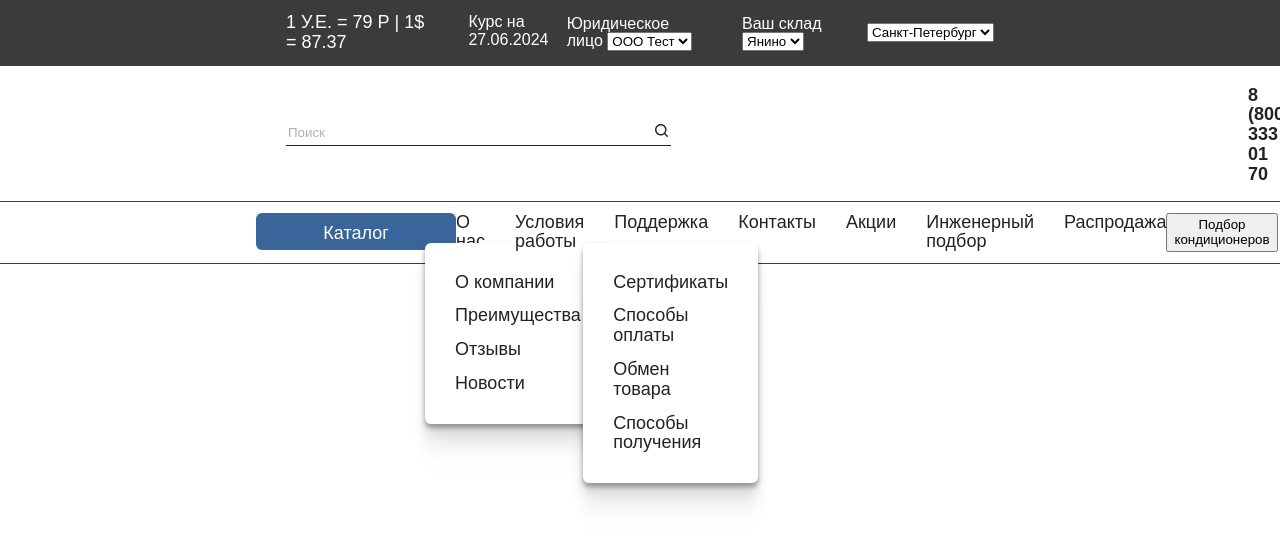
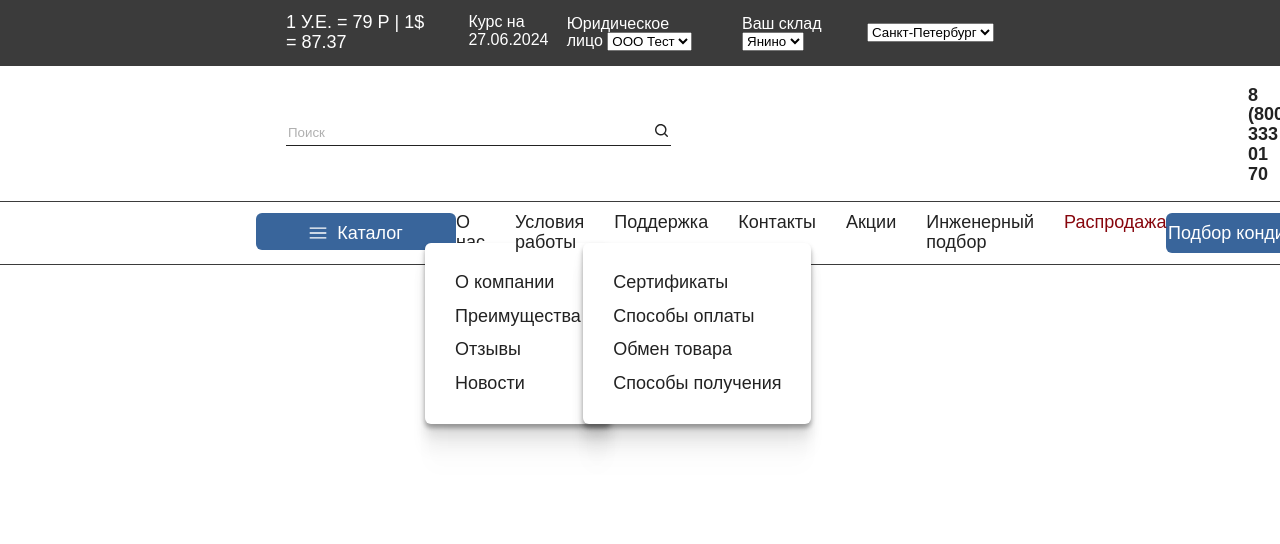
Before and after one commit to krukea/kpo, a website: page source/index.html in a window 1280 px wide. Shown: the top 544 px of the page. Drawn offline with nearby package versions, Linux system fonts and the light colour scheme; files that its build step writes are made by us from their sources; files whose address does not match are found by name.

Commit message:
catalog button icon

```diff
--- a/source/css/blocks/header.scss
+++ b/source/css/blocks/header.scss
@@ -239,6 +239,23 @@
   height: 37px;
 }
 
+.header__catalog-button span::before {
+  content: '';
+  display: inline-block;
+  width: 18px;
+  height: 12px;
+  margin-right: 10px;
+  background-image: url('../img/icon-burger.svg');
+  background-repeat: no-repeat;
+  background-size: contain;
+}
+
+.header__catalog-button.is-open span::before {
+  width: 9.5px;
+  height: 9.5px;
+  background-image: url('../img/icon-close.svg');
+}
+
 .header__nav {
   display: flex;
   align-items: center;
@@ -269,11 +286,17 @@
   color: inherit;
 }
 
+.header__menu-item-link--sale {
+  color: $decor-dark-red;
+}
+
 .header__submenu {
   /* display: none; */
   display: flex;
   flex-direction: column;
   gap: 14px;
+  width: max-content;
+
   position: absolute;
   top: 30px;
   left: -31px;
--- a/source/css/common.scss
+++ b/source/css/common.scss
@@ -66,20 +66,10 @@
   border: none;
   border-radius: 6px;
 
+  cursor: pointer;
+
   transition-duration: 0.1s;
   transition-property: color, background-color;
-
-  &--size-s {
-    width: 175px;
-  }
-
-  &--size-m {
-    width: 230px;
-  }
-
-  &--size-l {
-    width: 292px;
-  }
 
   &:hover {
     opacity: 0.8;
--- a/source/css/fonts.scss
+++ b/source/css/fonts.scss
@@ -3,9 +3,9 @@
   font-weight: 400;
   font-style: normal;
 
-  font-display: swap;
+  /* font-display: swap; */
 
-  src: local('Gotham Pro'), local('GothamPro'), url('../fonts/GothamPro.woff') format('woff'),
+  src: url('../fonts/GothamPro.woff') format('woff'),
     url('../fonts/GothamPro.eot?#iefix') format('embedded-opentype'),
     url('../fonts/GothamPro.ttf') format('truetype');
 }
@@ -15,9 +15,9 @@
   font-weight: 700;
   font-style: normal;
 
-  font-display: swap;
+  /* font-display: swap; */
 
-  src: local('Gotham Pro Bold'), local('GothamPro-Bold'), url('../fonts/GothamPro-Bold.woff') format('woff'),
+  src: url('../fonts/GothamPro-Bold.woff') format('woff'),
     url('../fonts/GothamPro-Bold.eot?#iefix') format('embedded-opentype'),
     url('../fonts/GothamPro-Bold.ttf') format('truetype');
 }
@@ -27,8 +27,7 @@
   font-weight: 400;
   font-style: italic;
 
-  src: local('Gotham Pro Italic'), local('../fonts/GothamPro-Italic'),
-    url('../fonts/GothamPro-Italic.woff') format('woff'),
+  src: url('../fonts/GothamPro-Italic.woff') format('woff'),
     url('../fonts/GothamPro-Italic.eot?#iefix') format('embedded-opentype'),
     url('../fonts/GothamPro-Italic.ttf') format('truetype');
 }
@@ -38,10 +37,9 @@
   font-weight: 500;
   font-style: normal;
 
-  font-display: swap;
+  /* font-display: swap; */
 
-  src: local('Gotham Pro Medium'), local('../fonts/GothamPro-Medium'),
-    url('../fonts/GothamPro-Medium.woff') format('woff'),
+  src: url('../fonts/GothamPro-Medium.woff') format('woff'),
     url('../fonts/GothamPro-Medium.eot?#iefix') format('embedded-opentype'),
     url('../fonts/GothamPro-Medium.ttf') format('truetype');
 }
@@ -51,10 +49,9 @@
   font-weight: 900;
   font-style: normal;
 
-  font-display: swap;
+  /* font-display: swap; */
 
-  src: local('Gotham Pro Black'), local('../fonts/GothamPro-Black'),
-    url('../fonts/GothamPro-Black.woff') format('woff'),
+  src: url('../fonts/GothamPro-Black.woff') format('woff'),
     url('../fonts/GothamPro-Black.eot?#iefix') format('embedded-opentype'),
     url('../fonts/GothamPro-Black.ttf') format('truetype');
 }
@@ -64,10 +61,9 @@
   font-weight: 300;
   font-style: normal;
 
-  font-display: swap;
+  /* font-display: swap; */
 
-  src: local('Gotham Pro Light'), local('../fonts/GothamPro-Light'),
-    url('../fonts/GothamPro-Light.woff') format('woff'),
+  src: url('../fonts/GothamPro-Light.woff') format('woff'),
     url('../fonts/GothamPro-Light.eot?#iefix') format('embedded-opentype'),
     url('../fonts/GothamPro-Light.ttf') format('truetype');
 }
--- a/source/css/variables.scss
+++ b/source/css/variables.scss
@@ -16,7 +16,8 @@ $basic-light-gray: #6f6f6f;
 $basic-lighter-gray: #b0b0b0;
 
 $bg-light-gray: #f9f9f9;
-$decor-light-gray: #ececec;
+$decor-dark-red: #87060D;
+
 $decor-semi-light-gray: #c6c6c6;
 $accent-light-mint: #63d1bb;
 $accent-dark-mint: #56c3b2;
--- a/source/index.html
+++ b/source/index.html
@@ -91,7 +91,7 @@
 
     <section class="header__navigation-wrap">
       <div class="header__navigation container">
-        <button class="header__catalog-button button">Каталог</button>
+        <button class="header__catalog-button button"><span>Каталог</span></button>
 
         <nav class="header__nav">
           <ul class="header__menu list">
@@ -117,11 +117,11 @@
             <li class="header__menu-item"><a href="#" class="header__menu-item-link"><span>Контакты</span></a></li>
             <li class="header__menu-item"><a href="#" class="header__menu-item-link"><span>Акции</span></a></li>
             <li class="header__menu-item"><a href="#" class="header__menu-item-link"><span>Инженерный подбор</span></a></li>
-            <li class="header__menu-item"><a href="#" class="header__menu-item-link"><span>Распродажа</span></a></li>
+            <li class="header__menu-item"><a href="#" class="header__menu-item-link header__menu-item-link--sale"><span>Распродажа</span></a></li>
           </ul>
         </nav>
 
-        <button class="header__selection button--white">Подбор кондиционеров</button>
+        <button class="header__selection button button--white">Подбор кондиционеров</button>
       </div>
 
     </section>
```
Also changed, not shown: source/img/icon-burger.svg (added), source/img/icon-close.svg (added).
